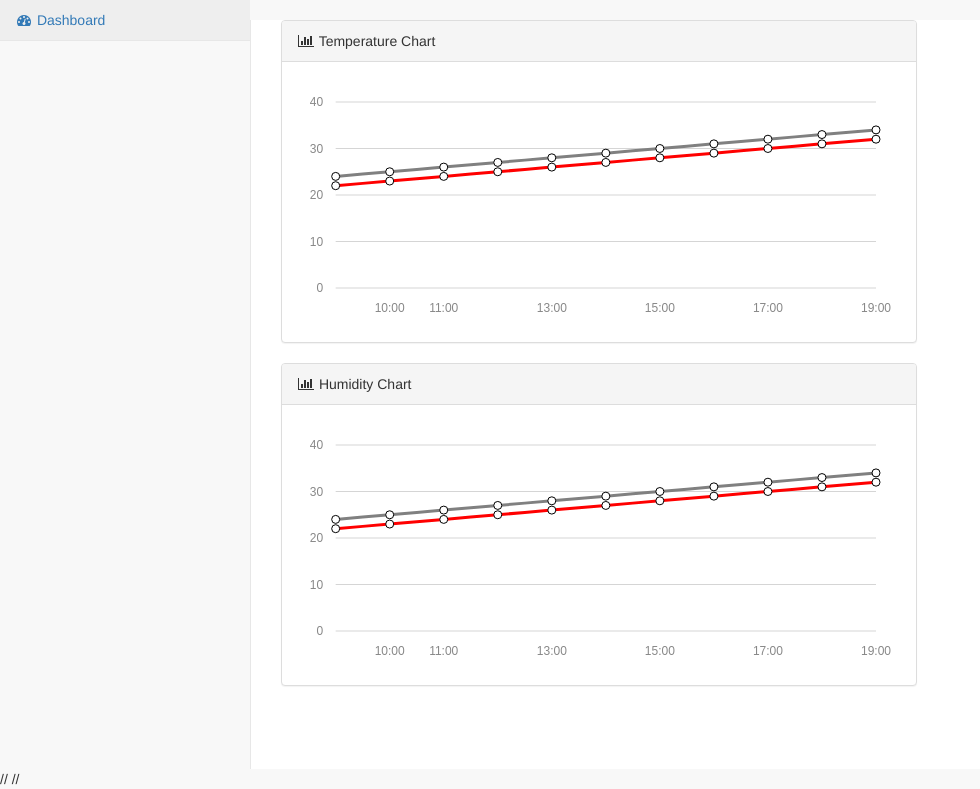
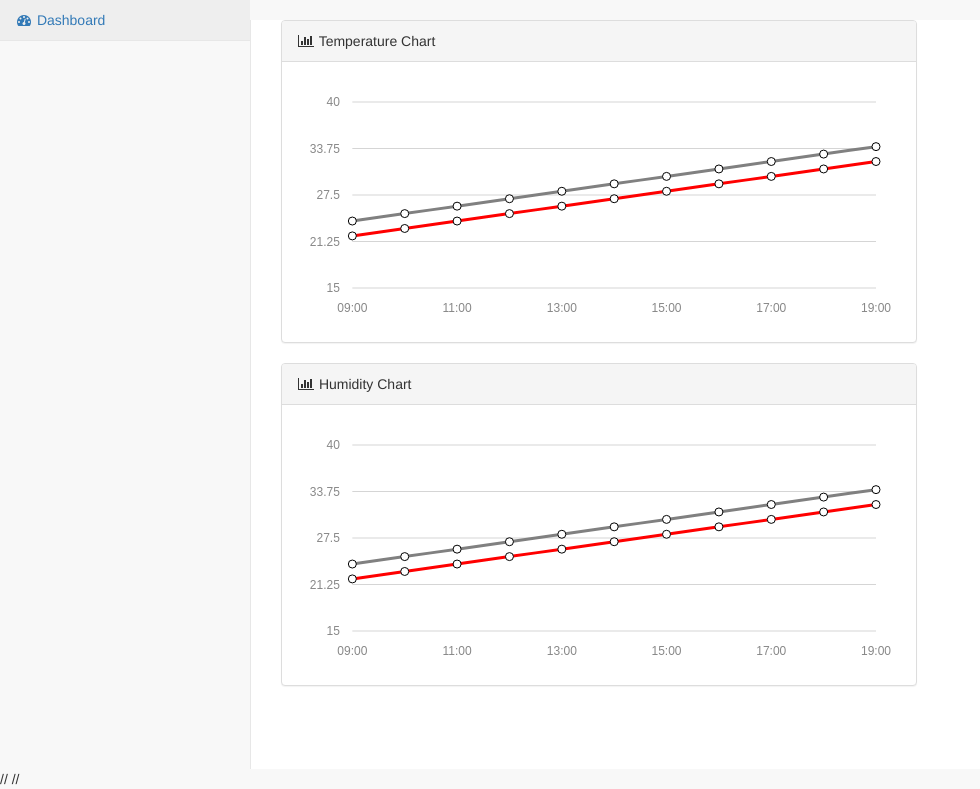
Before and after one commit to anoop-rdt/Bliss, a Django app: template apps/ble/templates/ble/gateway_detail.html in a window 1280 px wide. Shown: the part 51-840 px from the top of the page, without its empty margins (0-980 px from the left). Run offline with Django 3.2, Linux system fonts and the light colour scheme; the template is opened without the code that fills it, so the values that code supplies are empty; parts of the project's set-up code (start-up, migrations or seed data) failed here and were passed over; some libraries are stand-ins or nearby versions.

Commit message:
dummy data changes

```diff
--- a/apps/ble/templates/ble/gateway_detail.html
+++ b/apps/ble/templates/ble/gateway_detail.html
@@ -59,6 +59,8 @@
 		      data: data,
 		      xkey: 'y',
 		      ykeys: ['temperature1', 'temperature2'],
+              ymin:15,
+              ymax:40,
 		      labels: ['Tag1', 'Tag2'],
 		      fillOpacity: 0.6,
 		      hideHover: 'auto',
```
